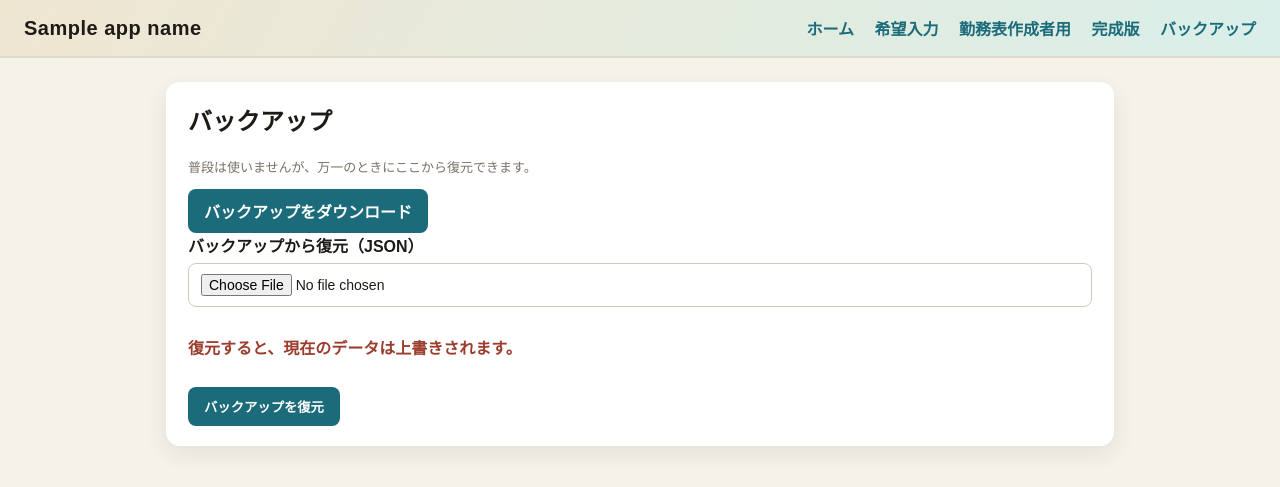
After one commit to brightliver/och-shiftkun, a FastAPI app: template app/templates/backup.html in a window 1280 px wide. The commit adds this page. Shown: the top 487 px of the page. Run offline with FastAPI, Linux system fonts and the light colour scheme; the template is opened without the code that fills it: most values are stand-ins (such as "Sample title", 1, 10 or a date in 2020).

Commit message:
Move backup tools to dedicated tab

```diff
--- a/app/main.py
+++ b/app/main.py
@@ -217,7 +217,6 @@ def admin_page(request: Request, month: str | None = None):
     missing = [name for name in cfg["staff_list"] if name not in submitted]
     error = request.query_params.get("error", "")
     config_error = request.query_params.get("config_error", "")
-    restore_status = request.query_params.get("restore", "")
     history = list_config_history(30)
     csv_url = f"/admin/export.csv?month={month_value}" if month_value else ""
     return templates.TemplateResponse(
@@ -235,7 +234,6 @@ def admin_page(request: Request, month: str | None = None):
             "error": error,
             "config": cfg,
             "config_error": config_error,
-            "restore_status": restore_status,
             "history": history,
             "month_choices": month_choices,
             "csv_url": csv_url,
@@ -268,7 +266,7 @@ def export_backup():
 
 
 @app.post("/admin/restore")
-def restore_backup(file: UploadFile = File(...), month: str = Form("")):
+def restore_backup(file: UploadFile = File(...)):
     try:
         raw = file.file.read()
         payload = json.loads(raw.decode("utf-8"))
@@ -277,8 +275,21 @@ def restore_backup(file: UploadFile = File(...), month: str = Form("")):
             raise ValueError("invalid payload")
         restore_all(data)
     except Exception:
-        return RedirectResponse(url=f"/admin?month={month}&restore=fail", status_code=303)
-    return RedirectResponse(url=f"/admin?month={month}&restore=ok", status_code=303)
+        return RedirectResponse(url="/backup?restore=fail", status_code=303)
+    return RedirectResponse(url="/backup?restore=ok", status_code=303)
+
+
+@app.get("/backup", response_class=HTMLResponse)
+def backup_page(request: Request):
+    restore_status = request.query_params.get("restore", "")
+    return templates.TemplateResponse(
+        "backup.html",
+        {
+            "request": request,
+            "app_name": APP_NAME,
+            "restore_status": restore_status,
+        },
+    )
 
 
 @app.post("/admin/generate")
--- /dev/null
+++ b/app/templates/backup.html
@@ -0,0 +1,24 @@
+{% extends "base.html" %}
+{% block content %}
+<section class="card">
+  <h1>バックアップ</h1>
+  <p class="hint">普段は使いませんが、万一のときにここから復元できます。</p>
+  <div class="actions">
+    <a class="button" href="/admin/backup.json">バックアップをダウンロード</a>
+  </div>
+  <form method="post" action="/admin/restore" enctype="multipart/form-data" class="form">
+    <label>バックアップから復元（JSON）
+      <input type="file" name="file" accept="application/json" required />
+    </label>
+    <p class="warning">復元すると、現在のデータは上書きされます。</p>
+    <div class="actions">
+      <button class="button" type="submit">バックアップを復元</button>
+    </div>
+  </form>
+  {% if restore_status == "ok" %}
+    <p class="success">バックアップを復元しました。</p>
+  {% elif restore_status == "fail" %}
+    <p class="warning">復元に失敗しました。JSONファイルを確認してください。</p>
+  {% endif %}
+</section>
+{% endblock %}
--- a/app/templates/base.html
+++ b/app/templates/base.html
@@ -14,6 +14,7 @@
         <a href="/input">希望入力</a>
         <a href="/admin">勤務表作成者用</a>
         <a href="/view">完成版</a>
+        <a href="/backup">バックアップ</a>
       </nav>
     </header>
     <main class="container">
```
Also changed, not shown: app/templates/admin.html (+0 -22 lines).
